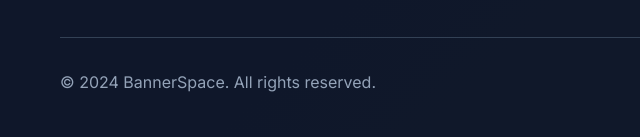
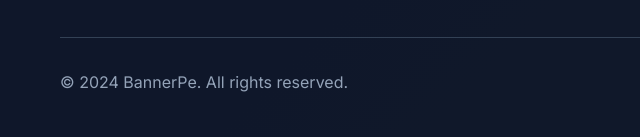
Before and after one commit to ThinktankTokenomics/BannerPe, a plain HTML site: page dashboard.html in a window 1280 px wide. Shown: the part 1798-1935 px from the top of the page, 0-640 px from the left. Drawn offline with Linux system fonts and the light colour scheme.

Commit message:
Update dashboard.html

```diff
--- a/dashboard.html
+++ b/dashboard.html
@@ -3,7 +3,7 @@
 <head>
     <meta charset="UTF-8">
     <meta name="viewport" content="width=device-width, initial-scale=1.0">
-    <title>Dashboard - BannerSpace</title>
+    <title>Dashboard - BannerPe</title>
     <link rel="stylesheet" href="style.css">
     <link rel="stylesheet" href="https://cdnjs.cloudflare.com/ajax/libs/font-awesome/6.4.0/css/all.min.css">
     <link href="https://fonts.googleapis.com/css2?family=Inter:wght@300;400;500;600;700;800&display=swap" rel="stylesheet">
@@ -386,7 +386,7 @@
             </div>
 
             <div class="footer-bottom">
-                <p>&copy; 2024 BannerSpace. All rights reserved.</p>
+                <p>&copy; 2024 BannerPe. All rights reserved.</p>
                 <div class="social-links">
                     <a href="#"><i class="fab fa-twitter"></i></a>
                     <a href="#"><i class="fab fa-discord"></i></a>
```
